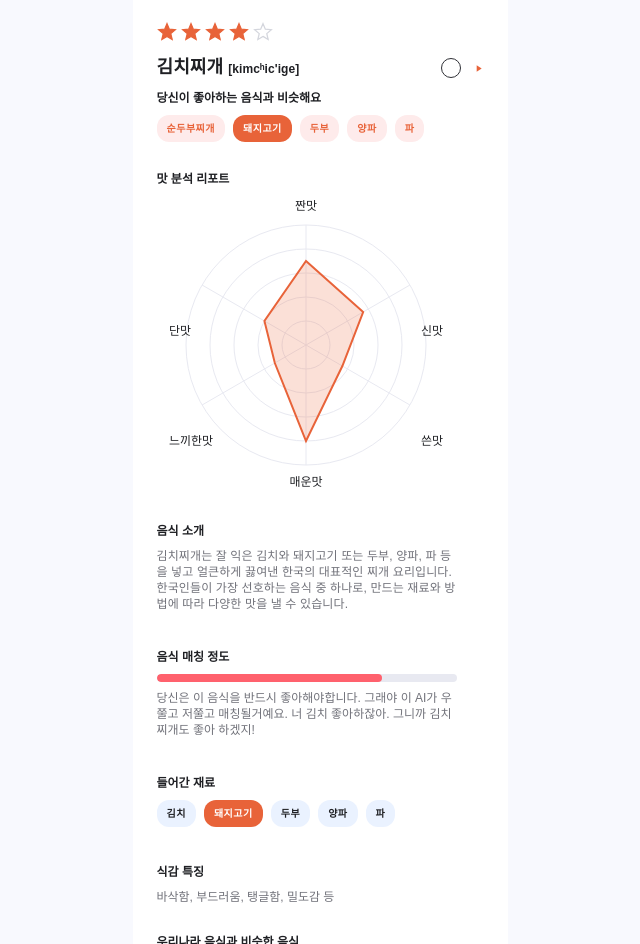
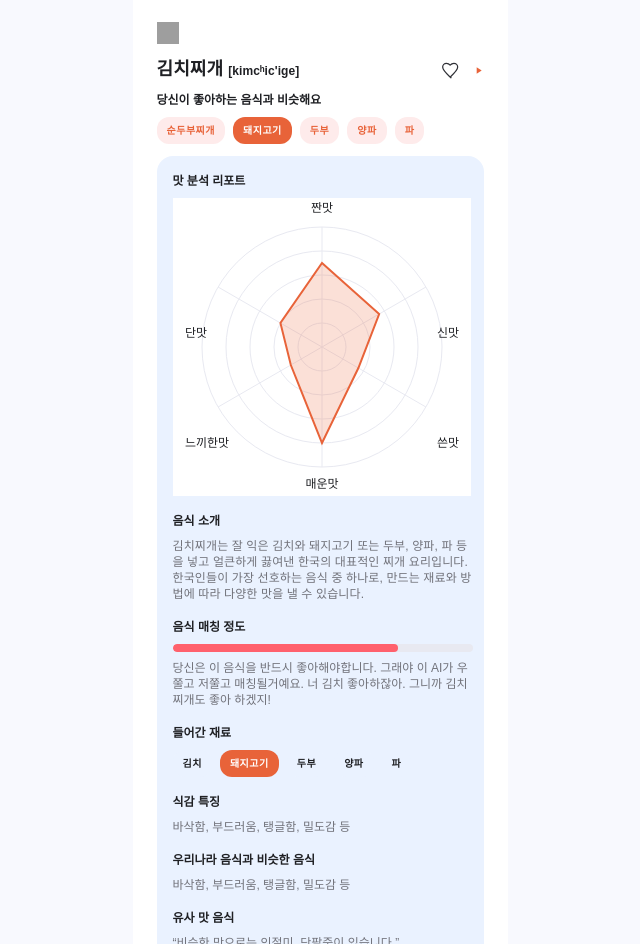
Before and after one commit to ownstj/MANNA, a Next.js app in the folder manna-web/: page /home/analysis in a window 1280 px wide. Shown: the part 368-1312 px from the top of the page, without its empty margins (320-960 px from the left). Built offline with nearby package versions, Linux system fonts and the light colour scheme.

Commit message:
일단 살려33

```diff
--- a/manna-web/app/home/analysis/page.tsx
+++ b/manna-web/app/home/analysis/page.tsx
@@ -2,6 +2,23 @@
 
 import Image from "next/image";
 import { useRouter } from "next/navigation";
+
+// 피그마 '맵기' 아이콘(고추) 에셋 URL
+const PEPPER_ICON = "http://localhost:3845/assets/8560450999ac9c9e01c8fcb0e2b84b8616228363.png";
+
+// 하트 아이콘 SVG (Outlined)
+function HeartIcon({ size = 20, color = "#2f3036" }: { size?: number; color?: string }) {
+  return (
+    <svg width={size} height={size} viewBox="0 0 24 24" fill="none" aria-hidden>
+      <path
+        d="M12 21.35L10.55 20.03C5.4 15.36 2 12.28 2 8.5C2 6.01 4.01 4 6.5 4C8.24 4 9.91 4.81 11 6.09C12.09 4.81 13.76 4 15.5 4C17.99 4 20 6.01 20 8.5C20 12.28 16.6 15.36 11.45 20.04L12 21.35Z"
+        stroke={color}
+        strokeWidth="1.5"
+        strokeLinejoin="round"
+      />
+    </svg>
+  );
+}
 
 function Star({ filled = false }: { filled?: boolean }) {
   return (
@@ -148,10 +165,10 @@ export default function AnalysisResultPage() {
 
           {/* 상세 영역 */}
           <div className="relative flex-1 bg-white p-6 flex flex-col gap-3">
-            {/* 별점 */}
-            <StarRating value={4} />
-
-            {/* 제목/헤더 */}
+            {/* 상단 헤더: 아이콘만 (박스 밖) */}
+            <div className="flex items-center">
+              <img src={PEPPER_ICON} alt="맵기 아이콘" className="block size-[22px]" />
+            </div>
             <div className="flex items-start justify-between">
               <div className="flex flex-col gap-2">
                 <p className="text-[#1f2024] text-[0px] tracking-[0.09px]">
@@ -159,8 +176,7 @@ export default function AnalysisResultPage() {
                   <span className="text-[12px] font-bold">[kimcʰic'ige]</span>
                 </p>
                 <p className="text-[#1f2024] text-[12px] font-bold">당신이 좋아하는 음식과 비슷해요</p>
-                {/* 태그들 */}
-                <div className="flex items-center gap-2">
+                <div className="flex flex-wrap items-center gap-2">
                   <Chip label="순두부찌개" tone="orange" />
                   <Chip label="돼지고기" active tone="orange" />
                   <Chip label="두부" tone="orange" />
@@ -168,9 +184,9 @@ export default function AnalysisResultPage() {
                   <Chip label="파" tone="orange" />
                 </div>
               </div>
-              {/* 하트/플레이 아이콘 영역 (간단 대체) */}
+              {/* 오른쪽 아이콘 영역: 동그라미 -> 하트 아이콘으로 교체 */}
               <div className="flex items-center gap-3 mt-1">
-                <div className="size-5 rounded-full border border-[#2f3036]" aria-hidden />
+                <HeartIcon size={20} color="#2f3036" />
                 <div className="size-[11px]" aria-hidden>
                   <svg viewBox="0 0 24 24" width="11" height="11">
                     <path d="M8 5v14l11-7z" fill="#e86339" />
@@ -179,37 +195,32 @@ export default function AnalysisResultPage() {
               </div>
             </div>
 
+            {/* 라이트 박스: 맛 분석 리포트 ~ 유사 맛 음식 */}
+            <div className="rounded-[16px] bg-[#eaf2ff] p-4">
+              <div className="flex flex-col gap-4">
                 {/* 맛 분석 리포트 */}
-            <div className="mt-4">
+                <div>
                   <p className="text-[12px] font-bold text-[#1f2024] mb-2">맛 분석 리포트</p>
-              <div className="w-[298px] h-[298px] overflow-hidden">
-                <RadarChart />
-              </div>
+                  <div className="w-[298px] h-[298px] overflow-hidden"><RadarChart /></div>
                 </div>
 
                 {/* 음식 소개 */}
-            <div className="mt-4 flex flex-col gap-2">
+                <div className="flex flex-col gap-2">
                   <p className="text-[12px] font-bold text-[#1f2024]">음식 소개</p>
-              <p className="text-[12px] leading-4 text-[#71727a] w-[305px] tracking-[0.12px]">
-                김치찌개는 잘 익은 김치와 돼지고기 또는 두부, 양파, 파 등을 넣고 얼큰하게 끓여낸 한국의 대표적인 찌개 요리입니다.
-                한국인들이 가장 선호하는 음식 중 하나로, 만드는 재료와 방법에 따라 다양한 맛을 낼 수 있습니다.
-              </p>
+                  <p className="text-[12px] leading-4 text-[#71727a] w-[305px] tracking-[0.12px]">김치찌개는 잘 익은 김치와 돼지고기 또는 두부, 양파, 파 등을 넣고 얼큰하게 끓여낸 한국의 대표적인 찌개 요리입니다. 한국인들이 가장 선호하는 음식 중 하나로, 만드는 재료와 방법에 따라 다양한 맛을 낼 수 있습니다.</p>
                 </div>
 
                 {/* 매칭 정도 */}
-            <div className="mt-6 flex flex-col gap-2">
+                <div className="flex flex-col gap-2">
                   <p className="text-[12px] font-bold text-[#1f2024]">음식 매칭 정도</p>
                   <ProgressBar percent={75} />
-              <p className="text-[12px] leading-4 text-[#71727a] w-[305px]">
-                당신은 이 음식을 반드시 좋아해야합니다. 그래야 이 AI가 우쭐고 저쭐고 매칭될거예요. 너 김치 좋아하잖아.
-                그니까 김치찌개도 좋아 하겠지!
-              </p>
+                  <p className="text-[12px] leading-4 text-[#71727a] w-[305px]">당신은 이 음식을 반드시 좋아해야합니다. 그래야 이 AI가 우쭐고 저쭐고 매칭될거예요. 너 김치 좋아하잖아. 그니까 김치찌개도 좋아 하겠지!</p>
                 </div>
 
                 {/* 들어간 재료 */}
-            <div className="mt-6 flex flex-col gap-2">
+                <div className="flex flex-col gap-2">
                   <p className="text-[12px] font-bold text-[#1f2024]">들어간 재료</p>
-              <div className="flex items-center gap-2">
+                  <div className="flex flex-wrap items-center gap-2">
                     <Chip label="김치" tone="blue" />
                     <Chip label="돼지고기" active />
                     <Chip label="두부" tone="blue" />
@@ -219,39 +230,36 @@ export default function AnalysisResultPage() {
                 </div>
 
                 {/* 기타 설명 섹션들 */}
-            <div className="mt-6 flex flex-col gap-2">
+                <div className="flex flex-col gap-2">
                   <p className="text-[12px] font-bold text-[#1f2024]">식감 특징</p>
                   <p className="text-[12px] leading-4 text-[#71727a] w-[305px]">바삭함, 부드러움, 탱글함, 밀도감 등</p>
                 </div>
 
-            <div className="mt-4 flex flex-col gap-2">
+                <div className="flex flex-col gap-2">
                   <p className="text-[12px] font-bold text-[#1f2024]">우리나라 음식과 비슷한 음식</p>
                   <p className="text-[12px] leading-4 text-[#71727a] w-[305px]">바삭함, 부드러움, 탱글함, 밀도감 등</p>
                 </div>
 
-            <div className="mt-4 flex flex-col gap-2">
+                <div className="flex flex-col gap-2">
                   <p className="text-[12px] font-bold text-[#1f2024]">유사 맛 음식</p>
                   <p className="text-[12px] leading-4 text-[#71727a] w-[305px]">“비슷한 맛으로는 인절미, 단팥죽이 있습니다.”</p>
                 </div>
+              </div>
+            </div>
 
-            {/* 자국 리뷰 카드 */}
-            <div className="mt-6 bg-[#ffe1d0] p-4 rounded-[16px] w-[327px]">
+            {/* 자국 리뷰 카드 (박스 밖) */}
+            <div className="mt-4 bg-[#ffe1d0] p-4 rounded-[16px] w-[327px]">
               <div className="bg-white rounded-[16px] p-4 relative">
                 <div className="flex items-start gap-3">
                   <div className="size-[35px] rounded-full bg-[#ddd]" />
                   <div className="flex-1">
                     <p className="text-[12px] font-bold text-black leading-none">tlswo2025</p>
                     <StarRating value={4} />
-                    <p className="mt-2 text-[12px] text-black">
-                      생각보다 맵지 않고 맛있어요.
-                      <br />그런데 저한텐 조금 짠 편이었습니다.
-                    </p>
+                    <p className="mt-2 text-[12px] text-black">생각보다 맵지 않고 맛있어요.<br />그런데 저한텐 조금 짠 편이었습니다.</p>
                   </div>
                 </div>
                 <div className="absolute right-4 bottom-3 flex items-center gap-1 text-[10px]">
-                  <svg viewBox="0 0 24 24" width="10" height="10" aria-hidden>
-                    <path d="M8 5v14l11-7z" fill="#e86339" />
-                  </svg>
+                  <svg viewBox="0 0 24 24" width="10" height="10" aria-hidden><path d="M8 5v14l11-7z" fill="#e86339" /></svg>
                   <span>더보기</span>
                 </div>
               </div>
```
Lines whose indentation alone changed are shown as unchanged.
